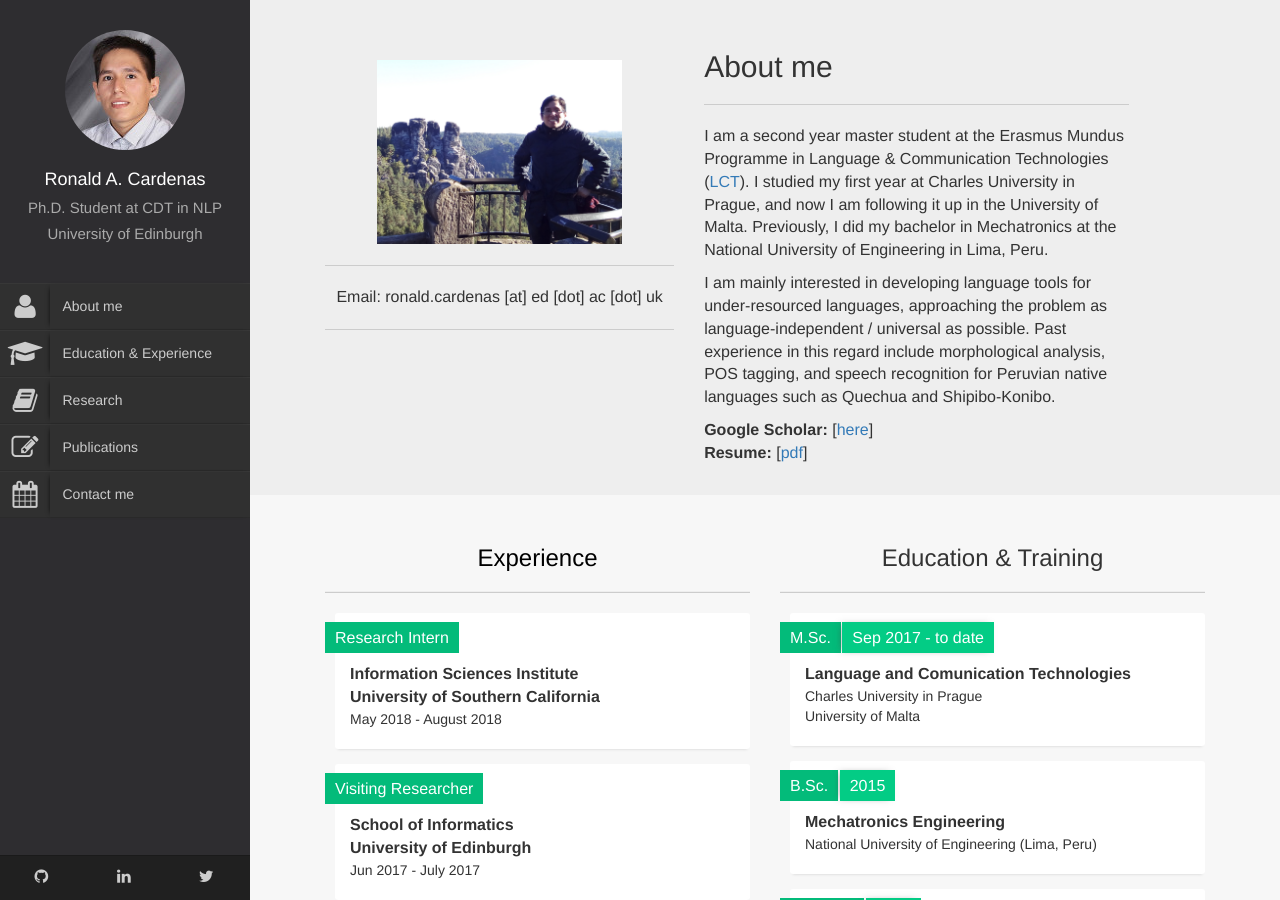
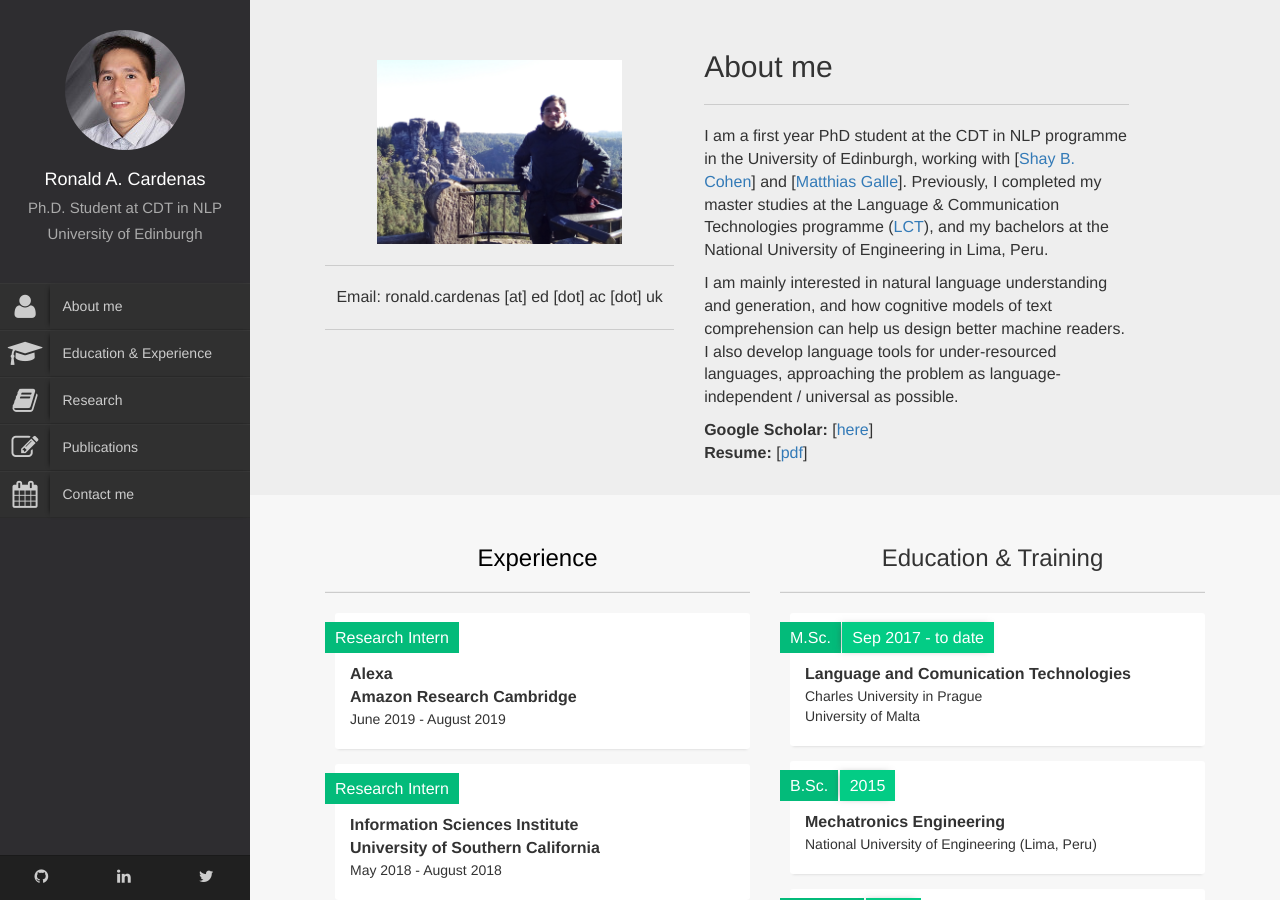
Before and after one commit to ronaldahmed/ronaldahmed.github.io, a Jekyll site: the page built from index.html, in a window 1280 px wide and 900 px high. Built offline with Jekyll 4.4.1, drawn with Linux system fonts in a browser that asks for light colours.

Commit message:
into updated

```diff
--- a/index.html
+++ b/index.html
@@ -16,18 +16,16 @@ title: Home
                     <div class="col-lg-6" style="text-align: left">
                         <h2>About me</h2>
                         <hr class="title-hrline">
-                        <p>I am a second year master student at the Erasmus Mundus Programme in
-                            Language &amp; Communication Technologies (<a href="https://lct-master.org/">LCT</a>).
-                            I studied my first year at Charles University in Prague, and now I am following it up in the University of Malta.
-                            Previously, I did my bachelor in Mechatronics at the National University of Engineering in Lima, Peru.
+                        <p> I am a first year PhD student at the CDT in NLP programme in the University of Edinburgh,
+                            working with [<a href="http://homepages.inf.ed.ac.uk/scohen/">Shay B. Cohen</a>]  and [<a href="https://europe.naverlabs.com/people_user/Matthias-Galle/">Matthias Galle</a>].
+                            Previously, I completed my master studies at the Language &amp; Communication Technologies programme (<a href="https://lct-master.org/">LCT</a>), and my bachelors at the National University of Engineering in Lima, Peru.
+                        </p>
+                        <p>
+                            I am mainly interested in natural language understanding and generation, and how cognitive models of text comprehension can help us design better machine readers.
+                            I also develop language tools for under-resourced languages, approaching the problem as language-independent / universal as possible.
                         </p>
 
-                        <p>I am mainly interested in developing language tools for under-resourced languages,
-                            approaching the problem as language-independent / universal as possible.
-                            Past experience in this regard include morphological analysis, POS tagging, and speech recognition for Peruvian native languages such as Quechua and Shipibo-Konibo.
-                        </p>
-
-                        <b>Google Scholar:</b> [<a href="https://scholar.google.com/citations?user=QoPko3IAAAAJ&hl=es&oi=ao">here</a>]
+                        <b>Google Scholar:</b> [<a href="https://scholar.google.com/citations?user=QoPko3IAAAAJ&hl=en&oi=ao">here</a>]
                         <br>
                         <b>Resume:</b> [<a href="docs/cv.pdf">pdf</a>]
                     </div>
@@ -61,6 +59,16 @@ title: Home
                         <h3><a id="experience">Experience</a></h3>
                         <hr class="title-hrline">
                         <ul class="ul-card" style="text-align: left">
+                            <li>
+                                <div class="dy">
+                                    <span class="degree">Research Intern</span>
+                                </div>
+                                <div class="description">
+                                    <p class="what">Alexa<br>
+                                        Amazon Research Cambridge</p>
+                                    <p class="where">June 2019 - August 2019 </p>
+                                </div>
+                            </li>
                             <li>
                                 <div class="dy">
                                     <span class="degree">Research Intern</span>
```
